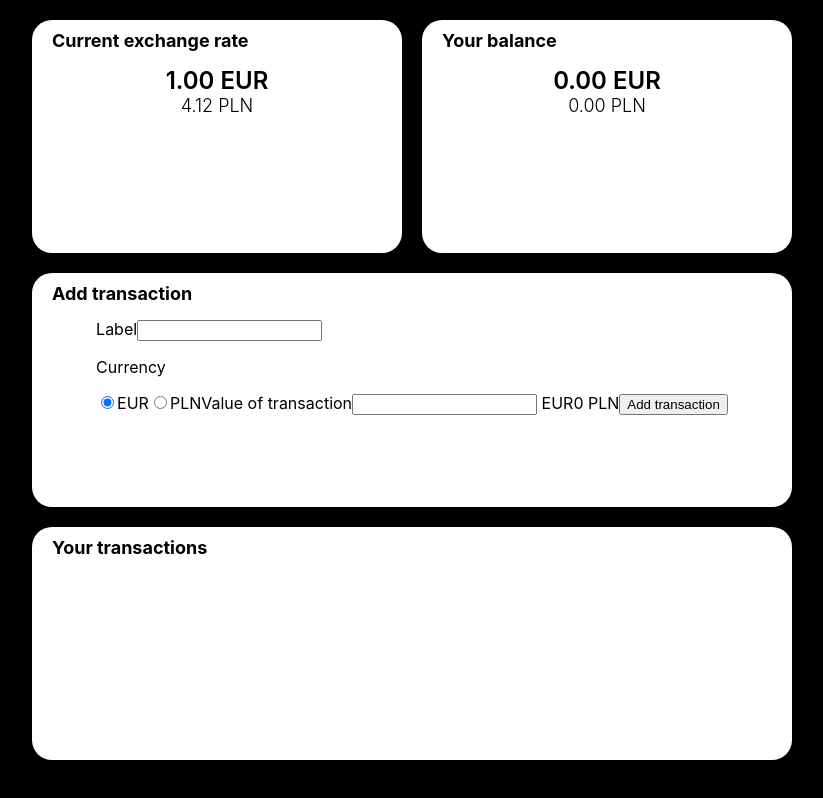
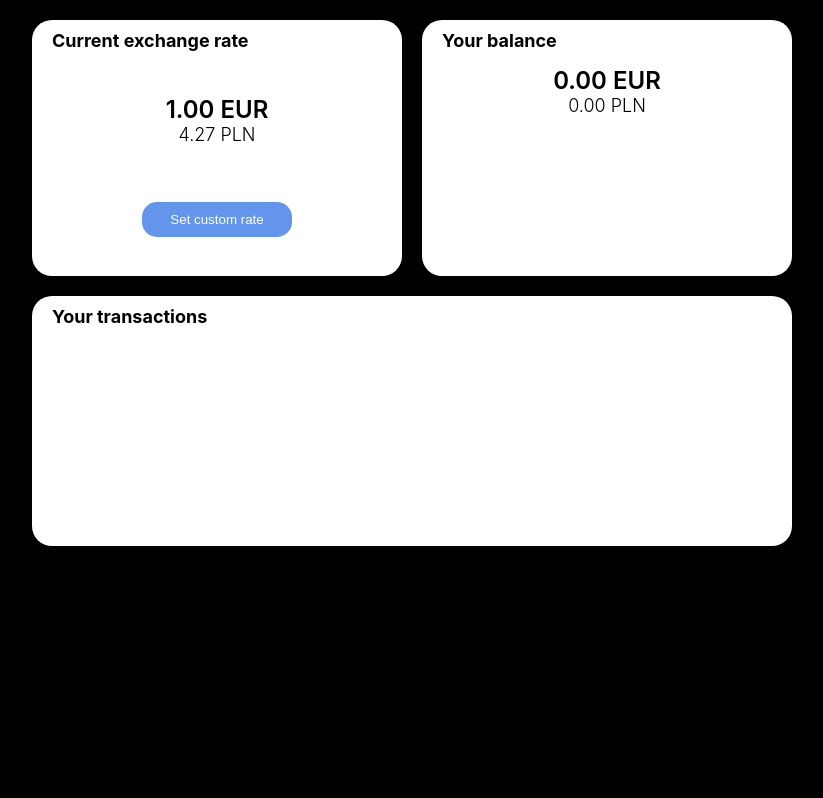
Before and after one commit to DamianStyczen/transactions, a React (Create React App) app: page / in a window 1280 px wide. Shown: the whole page, without its empty margins (228-1051 px from the left). Built offline with nearby package versions, Linux system fonts and the light colour scheme.

Commit message:
Fix some style issues and exchange rate state

```diff
--- a/src/App.js
+++ b/src/App.js
@@ -3,7 +3,6 @@ import TransactionList from './components/transaction-list';
 import Section from './components/section';
 import Balance from './components/balance';
 import ExchangeRate from './components/exchange-rate';
-import AddTransactionForm from './components/add-transaction-form';
 import { Provider } from 'react-redux';
 import store from './store';
 import { GlobalStylesProvider, Wrapper } from './App.style';
@@ -20,9 +19,6 @@ function App() {
         <Section title='Your balance' small>
           <Balance />
         </Section>
-        <Section title='Add transaction'>
-          <AddTransactionForm />
-        </Section>
         <Section title='Your transactions'>
           <TransactionList />
         </Section>
--- a/src/App.style.js
+++ b/src/App.style.js
@@ -21,7 +21,6 @@ export const Wrapper = styled.main`
     flex-wrap: wrap;
     justify-content: space-between;
     padding: 20px;
-    min-height: 100vh;
     max-width: 800px;
     margin: 0 auto;
 `;
--- a/src/components/exchange-rate/exchange-rate.component.js
+++ b/src/components/exchange-rate/exchange-rate.component.js
@@ -1,6 +1,7 @@
 import React from 'react';
 import Button from '../button';
 import NumberViewer from '../number-viewer';
+import { Wrapper } from './exchange-rate.style';
 
 const ExchangeRate = ({ exchangeRate }) => {
   const initialNumber = {
@@ -8,9 +9,10 @@ const ExchangeRate = ({ exchangeRate }) => {
     currency: 'EUR'
   }
   return (
-    <div>
+    <Wrapper>
       <NumberViewer number={initialNumber} convert />
-    </div>
+      <Button>Set custom rate</Button>
+    </Wrapper>
   );
 }
 
--- /dev/null
+++ b/src/components/exchange-rate/exchange-rate.style.js
@@ -0,0 +1,11 @@
+import styled from 'styled-components';
+
+export const Wrapper = styled.div`
+    display: flex;
+    flex-direction: column;
+    align-items: center;
+    justify-content: space-around;
+    width: 100%;
+    height: 100%;
+    min-height: 200px;
+`;
--- a/src/components/number-viewer/number-viewer.container.js
+++ b/src/components/number-viewer/number-viewer.container.js
@@ -2,7 +2,7 @@ import { connect } from 'react-redux';
 import NumberViewer from './number-viewer.component';
 
 const mapStateToProps = ({ exchangeRate }) => ({
-    exchangeRate
+    exchangeRate: exchangeRate.value
 });
 
 export default connect(mapStateToProps, null)(NumberViewer);
--- a/src/components/section/section.style.js
+++ b/src/components/section/section.style.js
@@ -6,7 +6,7 @@ export const Wrapper = styled.section`
     background: white;
     margin-bottom: 20px;
     width: ${({ small }) => small ? 'calc(50% - 10px)' : '100%'};
-    min-height: 150px;
+    min-height: 250px;
 `;
 
 export const Title = styled.h2`
@@ -15,7 +15,7 @@ export const Title = styled.h2`
 `;
 
 export const Content = styled.div`
-    display: flex;
+    /* display: flex;
     align-items: center;
-    justify-content: center;
+    justify-content: center; */
 `;
--- a/src/reducers/exchangeRateReducers.js
+++ b/src/reducers/exchangeRateReducers.js
@@ -1,6 +1,9 @@
 import { } from '../actions/actionTypes';
 
-const initialState = 4.12
+const initialState = {
+    value: 4.27,
+    isCustom: false
+};
 
 export default function (state = initialState, action) {
     switch (action.type) {
```
